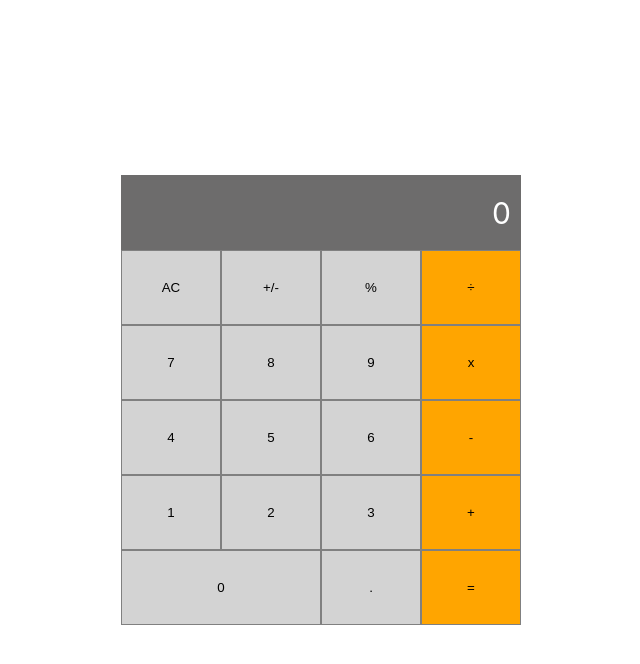
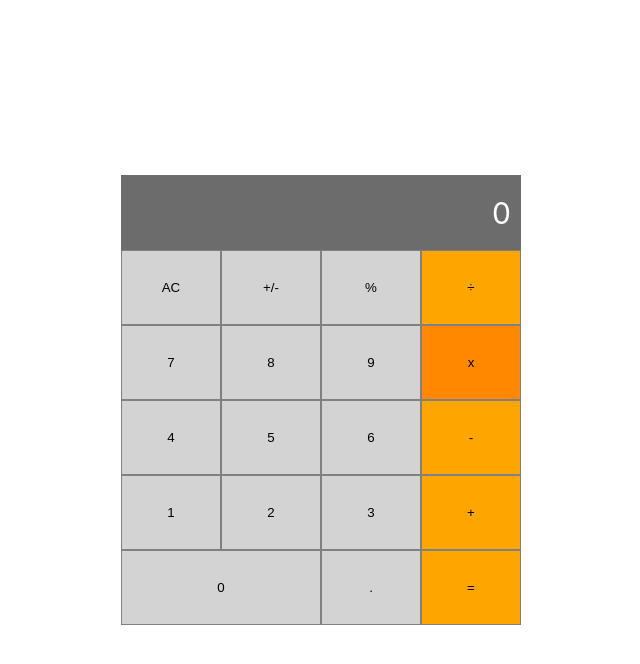
Before and after one commit to emyrue/MathMagicians, a React (Create React App) app: page / in a window 1280 px wide. In both pictures the pointer is over the button 790 px from the left and 362 px from the top of the page. Shown: the top 664 px of the page, without its empty margins (319-959 px from the left). Built offline with nearby package versions, Linux system fonts and the light colour scheme.

Commit message:
Added hover and focus styling to buttons

```diff
--- a/src/App.css
+++ b/src/App.css
@@ -31,7 +31,37 @@
 #decimal {
   background-color: lightgray;
   border: 1px solid gray;
-  cursor: pointer;
+}
+
+#zero:hover,
+#zero:focus,
+#one:hover,
+#one:focus,
+#two:hover,
+#two:focus,
+#three:hover,
+#three:focus,
+#four:hover,
+#four:focus,
+#five:hover,
+#five:focus,
+#six:hover,
+#six:focus,
+#seven:hover,
+#seven:focus,
+#eight:hover,
+#eight:focus,
+#nine:hover,
+#nine:focus,
+#all-clear:hover,
+#all-clear:focus,
+#positive-negative:hover,
+#positive-negative:focus,
+#percent:hover,
+#percent:focus,
+#decimal:hover,
+#decimal:focus {
+  background-color: rgb(181, 181, 181);
 }
 
 #zero {
@@ -115,6 +145,19 @@
   border: 1px solid gray;
 }
 
+#divide:hover,
+#divide:focus,
+#multiply:hover,
+#multiply:focus,
+#subtract:hover,
+#subtract:focus,
+#add:hover,
+#add:focus,
+#equal:hover,
+#equal:focus {
+  background-color: rgb(255, 136, 0);
+}
+
 #divide {
   grid-column: 4;
   grid-row: 2;
```
